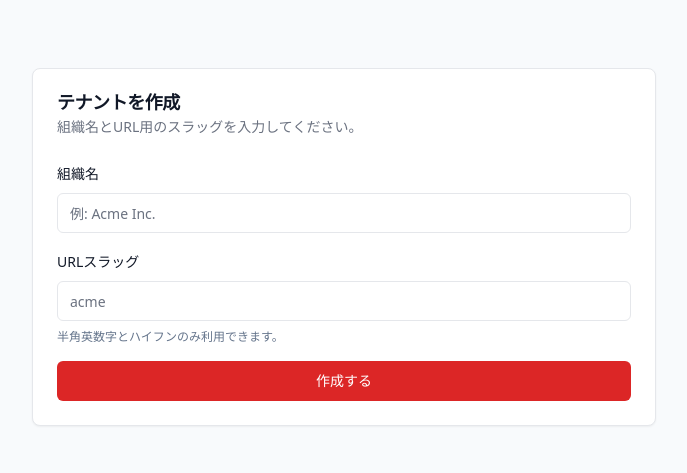
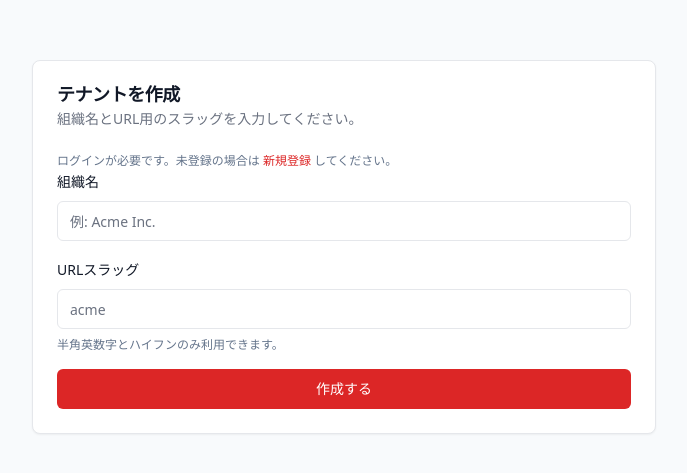
Before and after one commit to boxmaker9/learning-platform-mvp, a Next.js app: page /tenants/new in a window 1280 px wide. Shown: the part 153-626 px from the top of the page, without its empty margins (296-983 px from the left). Built offline with nearby package versions, Linux system fonts and the light colour scheme.

Commit message:
Fix auth redirect and reserved paths

```diff
--- a/app/tenants/new/page.tsx
+++ b/app/tenants/new/page.tsx
@@ -27,6 +27,11 @@ export default function TenantCreatePage() {
         body: JSON.stringify({ name, slug }),
       })
 
+      if (response.status === 401) {
+        window.location.href = "/login"
+        return
+      }
+
       if (!response.ok) {
         const payload = (await response.json()) as { message?: string }
         throw new Error(payload.message ?? "作成に失敗しました。")
@@ -49,6 +54,13 @@ export default function TenantCreatePage() {
           <CardDescription>組織名とURL用のスラッグを入力してください。</CardDescription>
         </CardHeader>
         <CardContent>
+          <p className="text-xs text-slate-500">
+            ログインが必要です。未登録の場合は{" "}
+            <a className="font-medium text-primary-600 hover:underline" href="/signup">
+              新規登録
+            </a>{" "}
+            してください。
+          </p>
           <form className="space-y-4" onSubmit={onSubmit} aria-busy={isSubmitting}>
             <div className="space-y-2">
               <Label htmlFor="name">組織名</Label>
```
Also changed, not shown: middleware.ts (+4 -3 lines).
